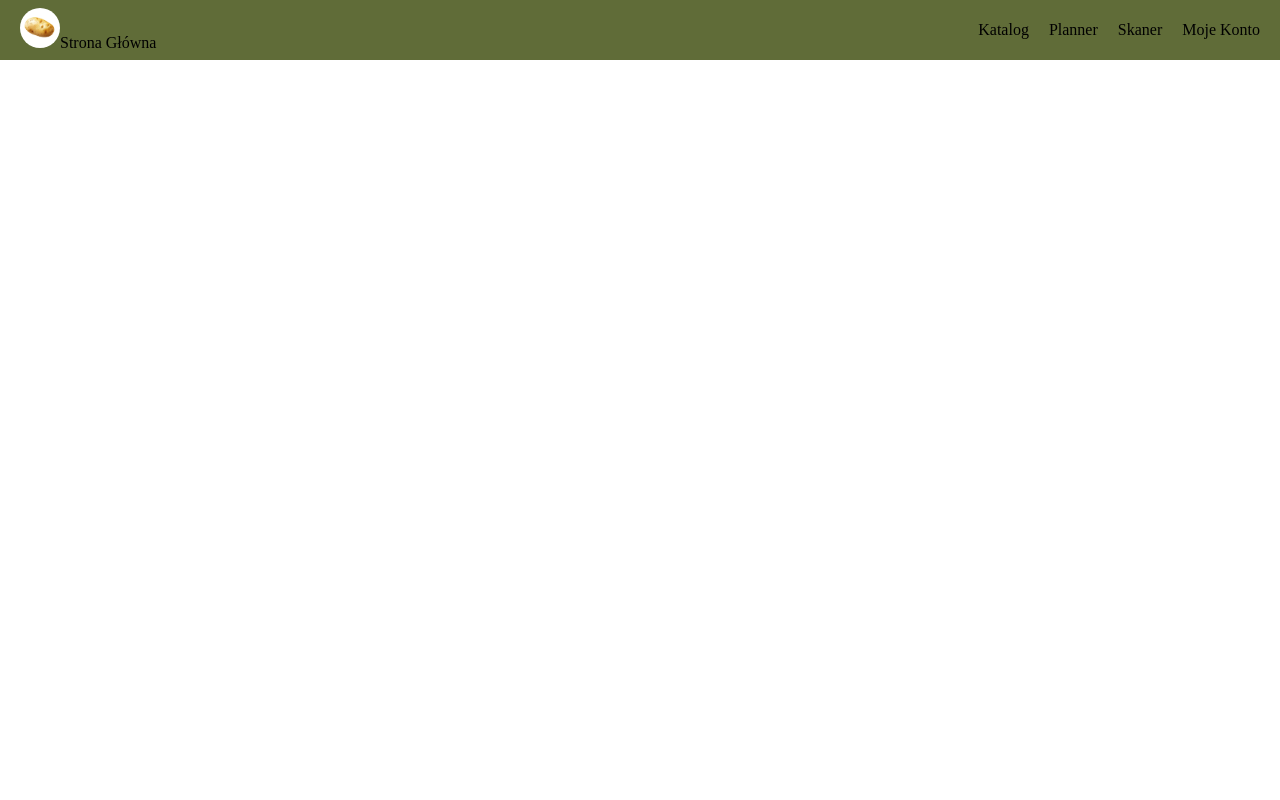
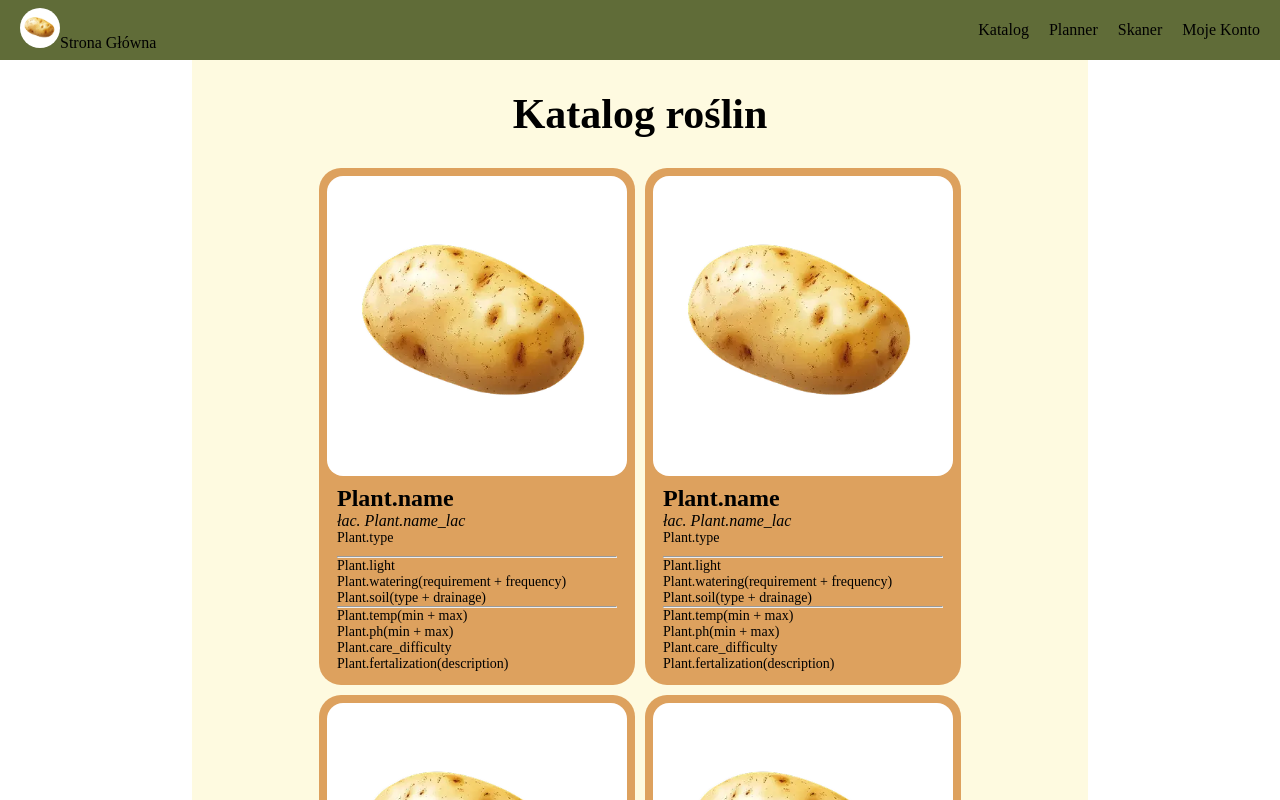
Before and after one commit to Kinga-W/Projekt-zespolowy-2026, a React (Vite) app in the folder planter/: page /catalog in a window 1280 px wide. Shown: the top 800 px of the page. Built offline with nearby package versions, Linux system fonts and the light colour scheme.

Commit message:
v0.1.0 Catalog layout started

```diff
--- a/planter/src/App.tsx
+++ b/planter/src/App.tsx
@@ -10,7 +10,7 @@ export default function App() {
   return (
     <BrowserRouter>
       <header>
-        <Link to="/"><img src={logo} alt="logo" />Strona Główna</Link>
+        <Link to="/"><img className="logo" src={logo} alt="logo" />Strona Główna</Link>
         <nav>
           <Link to="/catalog">Katalog</Link>
           <Link to="/planner">Planner</Link>
--- a/planter/src/pages/Catalog.tsx
+++ b/planter/src/pages/Catalog.tsx
@@ -1,6 +1,21 @@
+import PlantWindow from "./catalog/PlantWindow";
+import "@/styles/catalog-style.css";
+
 export default function Catalog() {
   return (
-    <>
-    </>
+    <div className="catalog">
+      <h2>Katalog roślin</h2>
+      <div className="search"></div>
+      <div className="plant-container">
+        <PlantWindow></PlantWindow>
+        <PlantWindow></PlantWindow>
+        <PlantWindow></PlantWindow>
+        <PlantWindow></PlantWindow>
+        <PlantWindow></PlantWindow>
+        <PlantWindow></PlantWindow>
+        <PlantWindow></PlantWindow>
+        <PlantWindow></PlantWindow>
+      </div>
+    </div>
   )
 }
--- /dev/null
+++ b/planter/src/pages/catalog/PlantWindow.tsx
@@ -0,0 +1,25 @@
+import potatopic from "@/assets/placeholder.png";
+
+export default function PlantWindow() {
+  return (
+    <div className="plant-window">
+      <img className="plant-photo" src={potatopic}></img>
+      <div className="title">
+        <h3>Plant.name</h3>
+        <h4>łac. Plant.name_lac</h4>
+        <h5>Plant.type</h5>
+      </div>
+      <div className="info">
+        <hr/>
+        <p>Plant.light</p>
+        <p>Plant.watering(requirement + frequency)</p>
+        <p>Plant.soil(type + drainage)</p>
+        <hr/>
+        <p>Plant.temp(min + max)</p>
+        <p>Plant.ph(min + max)</p>
+        <p>Plant.care_difficulty</p>
+        <p>Plant.fertalization(description)</p>
+      </div>
+    </div>
+  )
+}
--- /dev/null
+++ b/planter/src/styles/catalog-style.css
@@ -0,0 +1,61 @@
+h2{
+    font-size: 42px;
+    text-align: center;
+    padding: 30px;
+}
+
+h3{
+    font-size: var(--font-big);
+}
+
+h4{
+    font-size: var(--font-medium);
+    font-style: italic;
+    font-weight: 500;
+}
+
+h5{
+    font-size: var(--font-small);
+    font-weight: 500;
+}
+
+p{
+    font-size: 14px;
+}
+
+.catalog{
+    background-color: var(--color-bg);
+    width: 70%;
+    justify-self: center;
+}
+
+.search{
+
+}
+
+.plant-container{
+    display: flex;
+    flex-wrap: wrap;
+    justify-content: center;
+    gap: 10px;
+}
+
+.plant-window{
+    padding: 8px;
+    background-color: var(--color-secondary-light);
+    border-radius: 22px;
+    box-sizing: border-box;
+}
+
+.title{
+    padding: 5px 10px;
+}
+
+.info{
+    padding: 5px 10px;
+}
+
+.plant-photo{
+    border-radius: 16px;
+    width: 300px;
+}
--- a/planter/src/styles/index.css
+++ b/planter/src/styles/index.css
@@ -4,7 +4,11 @@
   --color-main-dark: #283618;
   --color-secondary: #bc6c25;
   --color-secondary-light: #dda15e;
+
   --text-color: #000;
+  --font-big: 24px;
+  --font-medium: 16px;
+  --font-small: 14px;
 }
 
 * {
@@ -37,7 +41,7 @@ Link {
   align-items: center;
 }
 
-img {
+.logo {
   height: 40px;
   border-radius: 100px;
 }
--- a/planter/vite.config.js
+++ b/planter/vite.config.js
@@ -1,7 +1,13 @@
+import { defineConfig } from 'vite'
 import react from '@vitejs/plugin-react'
-import { defineConfig } from 'vite'
+import path from 'path'
 
 // https://vite.dev/config/
 export default defineConfig({
   plugins: [react()],
+  resolve: {
+    alias: {
+      '@': path.resolve(__dirname, './src'),
+    },
+  },
 })
```
